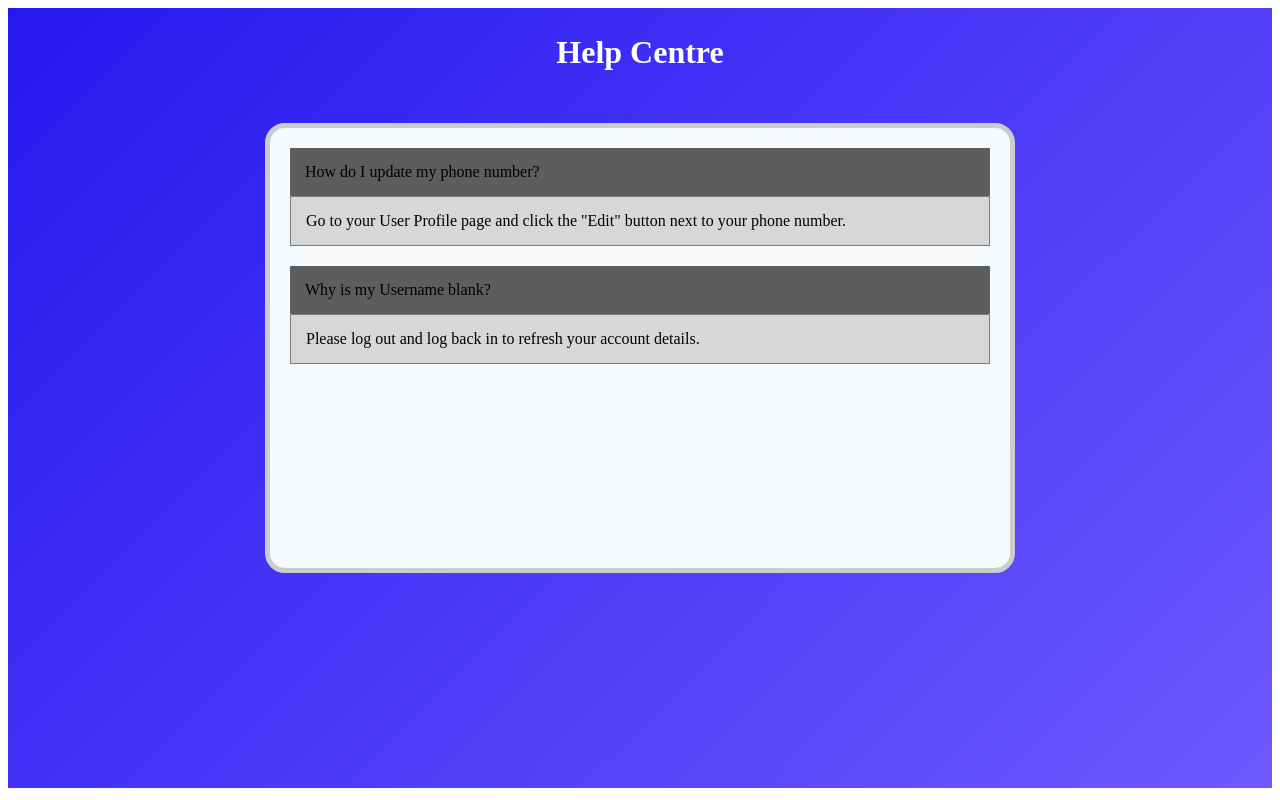
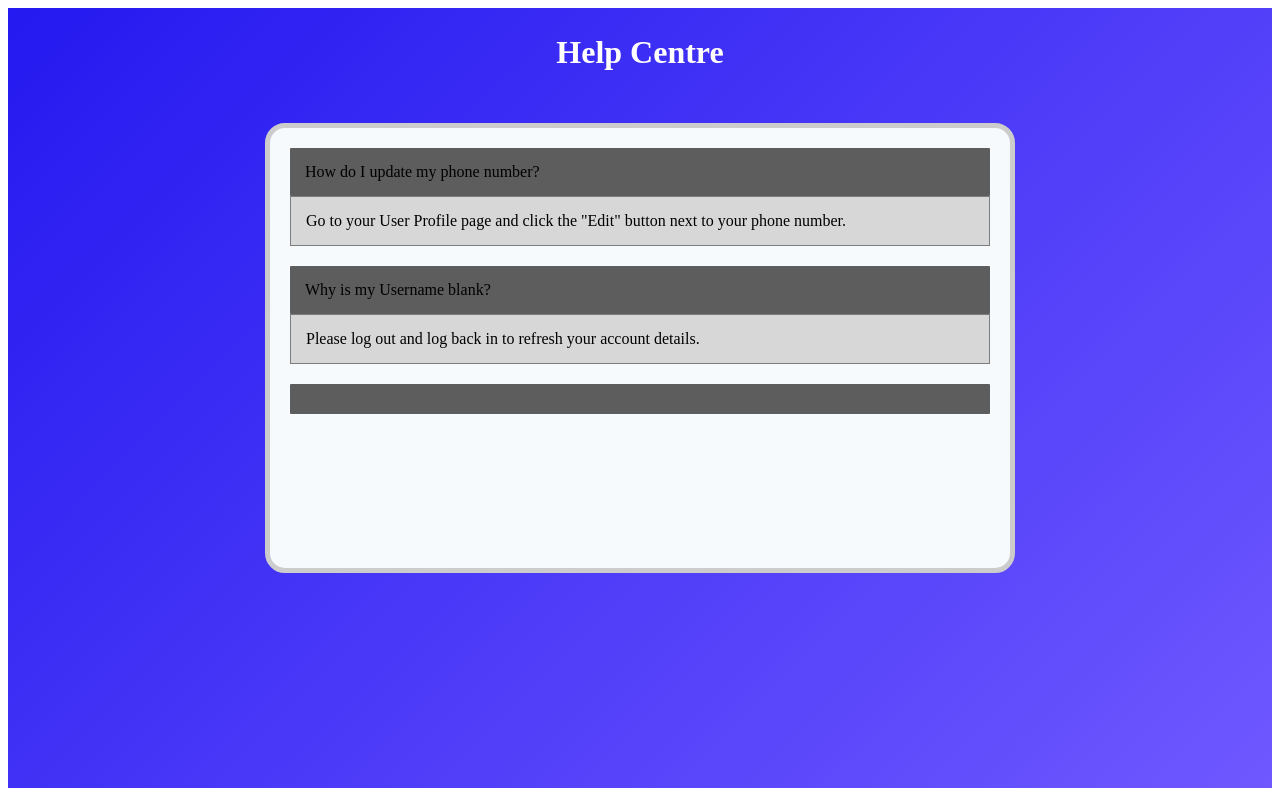
Before and after one commit to NGJIESHENG/Software-Engineering-Fundamental-Project, a React (Vite) app in the folder vems-frontend/: page /help in a window 1280 px wide. Built offline with nearby package versions, Linux system fonts and the light colour scheme.

Commit message:
Update help.jsx

```diff
--- a/vems-frontend/src/pages/help.jsx
+++ b/vems-frontend/src/pages/help.jsx
@@ -60,6 +60,7 @@ return (
             <div style={Style.answer}>
               Please log out and log back in to refresh your account details.
             </div>
+            <div style = {Style.question}></div>
       </div>
   </div>
 </div>
```
